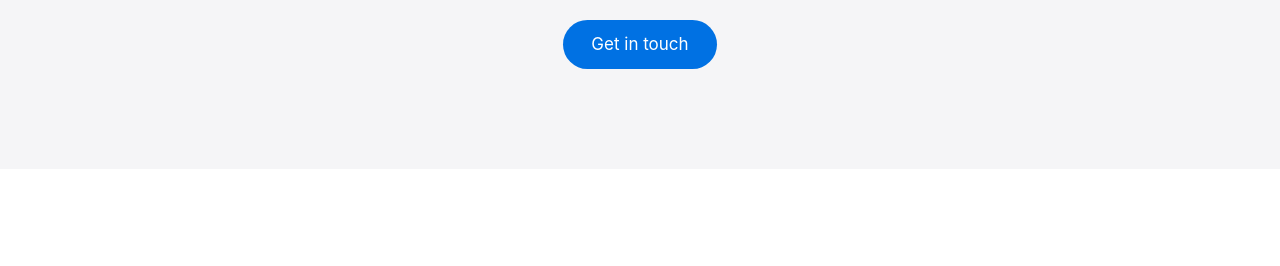
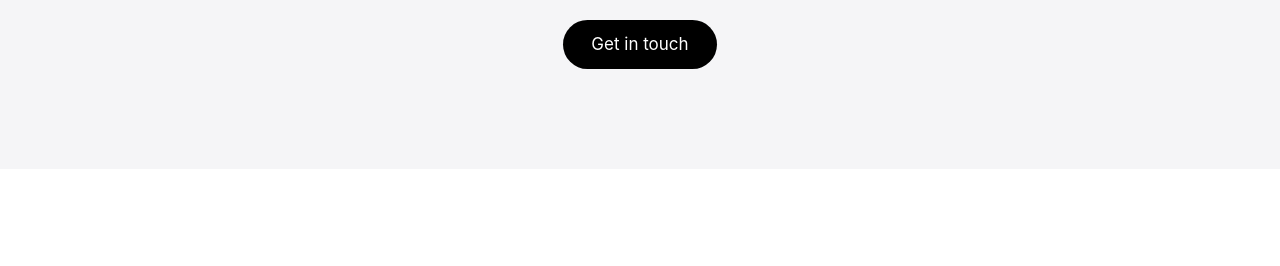
Before and after one commit to javisrevenge21/Ryan-Javaheri, a plain HTML site: page index.html in a window 1280 px wide. Shown: the part 289-555 px from the top of the page. Drawn offline with Linux system fonts and the light colour scheme.

Commit message:
Change blue accent color to black

```diff
--- a/index.html
+++ b/index.html
@@ -9,7 +9,7 @@
   --black: #1d1d1f;
   --gray: #86868b;
   --light: #f5f5f7;
-  --blue: #0071e3;
+    --blue: #000000;
   --blue-hover: #0077ed;
 }
 * { margin: 0; padding: 0; box-sizing: border-box; }
```
